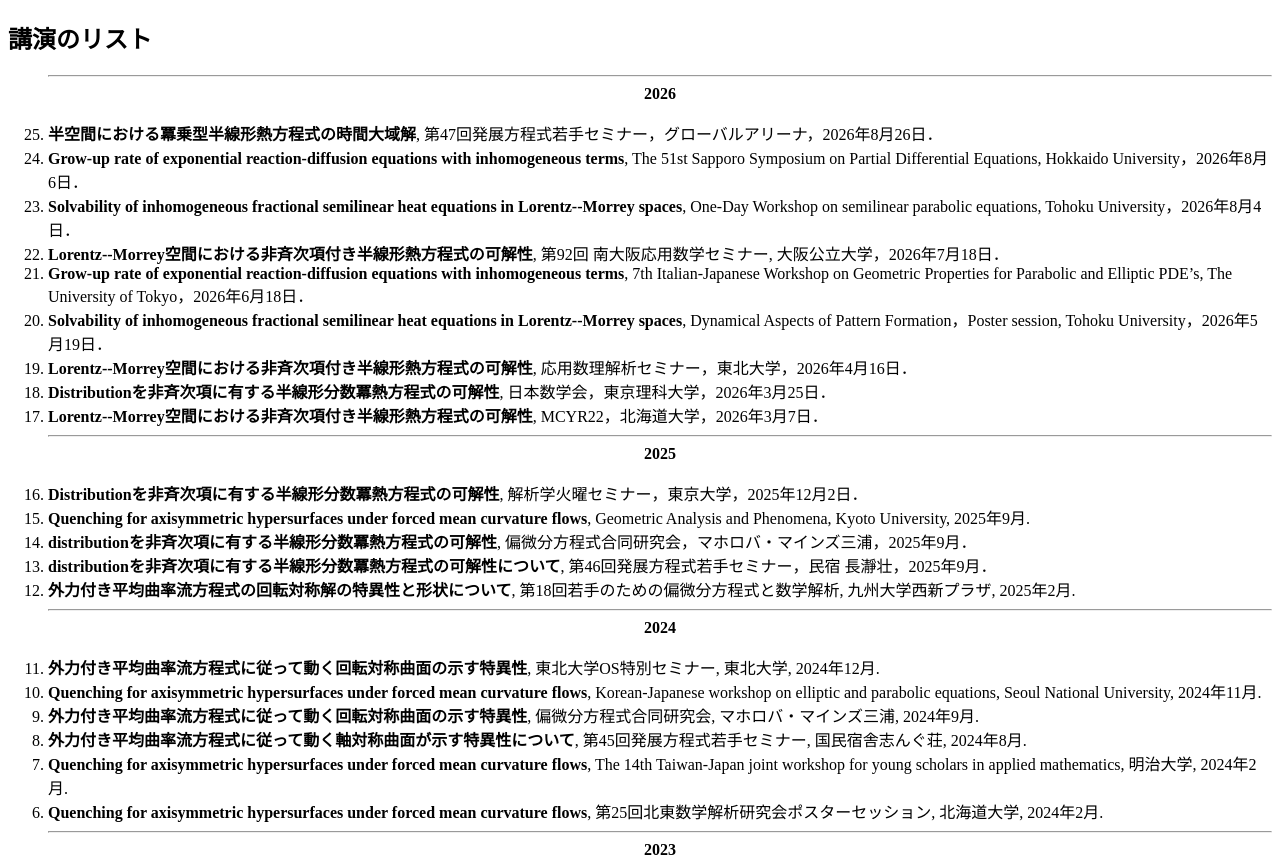
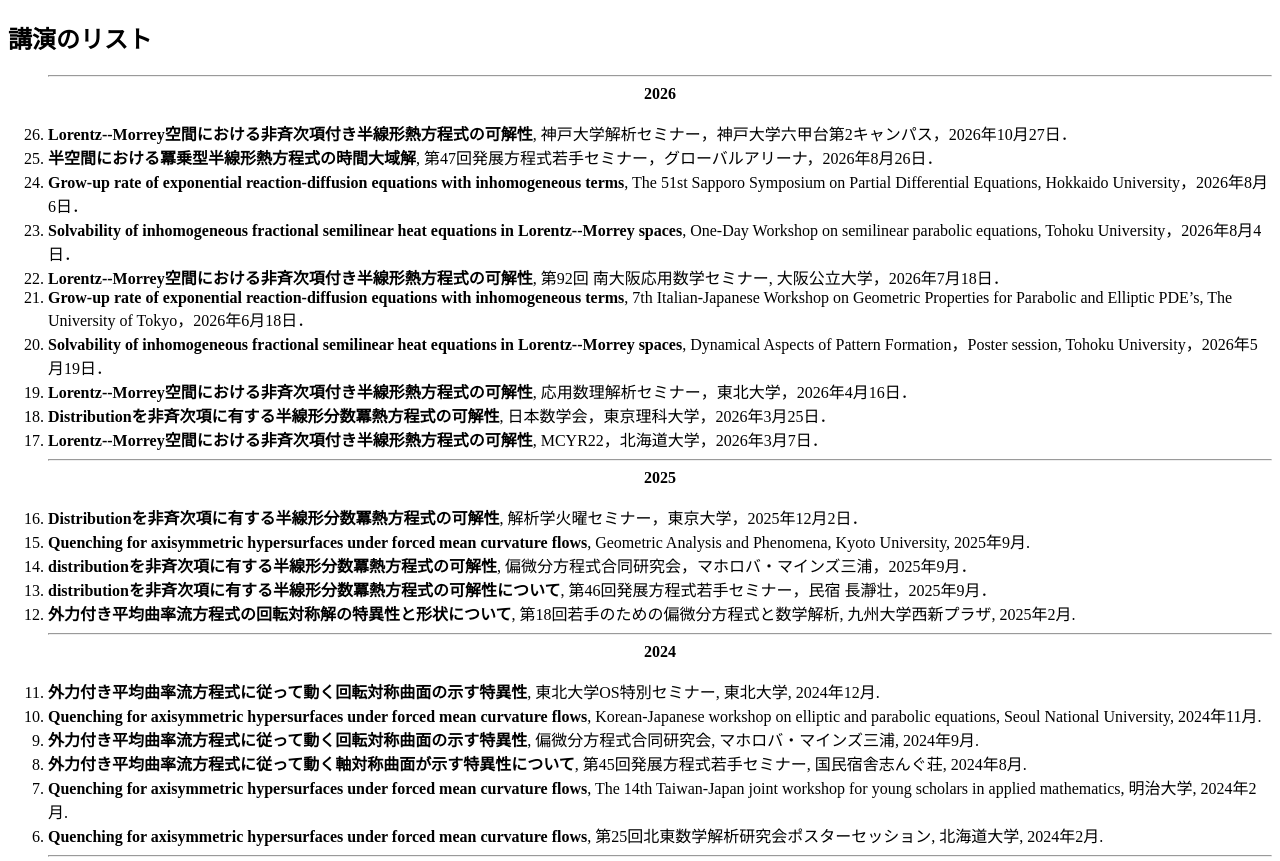
Before and after one commit to alice2dot718/alice2dot718.github.io, a plain HTML site: page talks.html in a window 1280 px wide. Shown: the top 861 px of the page. Drawn offline with Linux system fonts and the light colour scheme.

Commit message:
Update talks.html

```diff
--- a/talks.html
+++ b/talks.html
@@ -16,6 +16,11 @@
                 <b>2026</b>
                 </center>
                 <br>
+
+                <li>
+                    <b>Lorentz--Morrey空間における非斉次項付き半線形熱方程式の可解性</b>,
+                    神戸大学解析セミナー，神戸大学六甲台第2キャンパス，2026年10月27日．
+                </li>
 
                 <li>
                     <b>半空間における冪乗型半線形熱方程式の時間大域解</b>,
```
